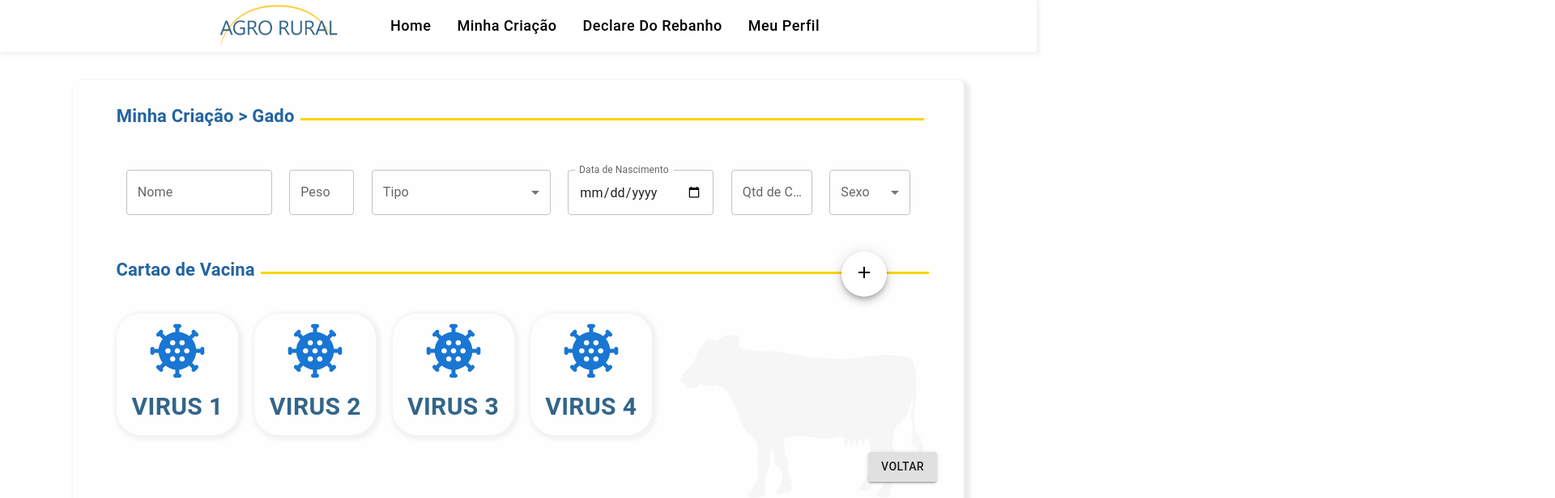
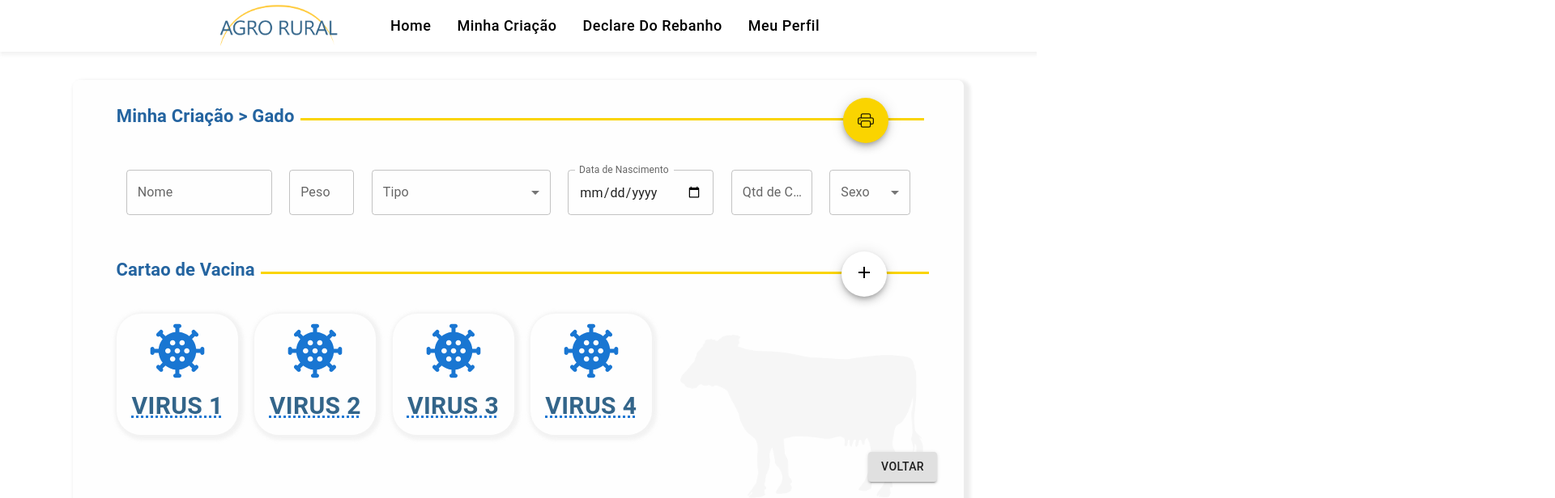
Before and after one commit to tccwebrural/Reac-tcc, a React (Create React App) app: page /infoGado/meuGado in a window 1280 px wide. Shown: the top 616 px of the page at 81% size, 1920 px wide, since content can reach past the window. Built offline with nearby package versions, Linux system fonts and the light colour scheme.

Commit message:
Correção de Bug nas telas Meu Gado e Form Vacina

```diff
--- a/src/modules/cadastroVacina/CadastroVacina.tsx
+++ b/src/modules/cadastroVacina/CadastroVacina.tsx
@@ -75,7 +75,7 @@ const CadastroVacina = (): ReactElement => {
               <div id="Block-VaccineIcons">
                 <fieldset id="FieldVaccineIcons">
                   <abbr title="Vacina contra doenças">
-                  <VaccinesIcon style={{fontSize:75,marginTop:10, marginLeft:35}}/>
+                    <VaccinesIcon style={{ fontSize: 75, marginTop: 10, marginLeft: 35 }} />
                   </abbr>
                   <p id="VacinaIcon-Txt">Vacina</p>
                   <Checkbox
@@ -120,7 +120,7 @@ const CadastroVacina = (): ReactElement => {
                     Cancelar
                   </Button>
 
-                    <Button variant="contained" color="success" sx={{paddingTop:2.2,paddingBottom:2.2,}}>
+                  <Button variant="contained" color="success" sx={{ paddingTop: 2.2, paddingBottom: 2.2, }}>
                     Adicionar
                   </Button>
                 </Grid>
--- a/src/modules/infoGado/formVacina.tsx
+++ b/src/modules/infoGado/formVacina.tsx
@@ -2,10 +2,8 @@ import { Box, Button, Checkbox, Container, Fab, FormControl, Grid, InputLabel, M
 import React, { ReactElement } from "react";
 import { BsPrinter } from "react-icons/bs";
 import { MdCoronavirus } from "react-icons/md";
+import { Link } from "react-router-dom";
 import "./formVacina.css"
-import { Link } from "react-router-dom";
-
-
 
 function imprimir() {
     window.print();
@@ -14,19 +12,16 @@ function imprimir() {
 const formVacina = (): ReactElement => {
     return (<>
         <Container sx={{ flexGrow: 1, display: "flex", justifyContent: "center" }}>
-            <Box sx={{ flexGrow: 1, display: "flex", justifyContent: "center" }}>
             <div id="blocoGeralVacina">
                 <section>
                     <div id="blocoTitulo-criacao">
                         <h2 id="blocoTituloTxt-criacao">Minha Criação &gt; Gado</h2>
                         <span id="blocoTituloLine-criacao">
-                                <Fab id="printIcon">
-                                    <button id="btPrintIcon" type="submit" onClick={imprimir}>
                             <abbr title="Imprimir">
+                                <Fab id="icone" onClick={imprimir}>
                                     <BsPrinter size={20} />
+                                </Fab>
                             </abbr>
-                                    </button>
-                                </Fab>
                         </span>
                     </div>
 
@@ -159,13 +154,11 @@ const formVacina = (): ReactElement => {
                             </Box>
                         </div>
                         <div id="blocoVacinas">
-                                <abbr title="Dados da Vacina">
                             <Grid id="vacinas">
-                                        <MdCoronavirus size={80} style={{}} />
+                                <MdCoronavirus size={75} />
                                 <h1>Virus 1</h1>
-                                        <Checkbox sx={{ fontSize: 28 }} />
+                                <Checkbox />
                             </Grid>
-                                </abbr>
                         </div>
                     </div>
                     <div id="button">
@@ -178,7 +171,6 @@ const formVacina = (): ReactElement => {
                     </div>
                 </section>
             </div>
-            </Box>
         </Container>
     </>)
 }
--- a/src/modules/infoGado/meuGado.css
+++ b/src/modules/infoGado/meuGado.css
@@ -148,3 +148,10 @@
     right: 0;
     bottom: 0;
 }
+
+#icone{
+    background-color: var(--cor007);
+    position: relative;
+    left: 670px;
+    bottom: 25px;
+}
--- a/src/modules/infoGado/meuGado.tsx
+++ b/src/modules/infoGado/meuGado.tsx
@@ -6,9 +6,6 @@ import { BsPrinter } from "react-icons/bs";
 import { Link } from "react-router-dom";
 import AddIcon from "@mui/icons-material/Add";
 import vaca1 from "../../imagens/vaca1.png";
-import vaca2 from "../../imagens/vaca2.png";
-import vaca3 from "../../imagens/vaca3.png";
-import vaca4 from "../../imagens/vaca4.png";
 
 
 function imprimir() {
@@ -26,13 +23,11 @@ const meuGado = (): ReactElement => {
                     <div id="blocoTitulo-criacao">
                         <h2 id="blocoTituloTxt-criacao">Minha Criação &gt; Gado</h2>
                         <span id="blocoTituloLine-criacao">
-                            <Fab id="printIcon">
-                                <button id="btPrintIcon" type="submit" onClick={imprimir}>
-                                    <abbr title="Imprimir">
-                                        <BsPrinter size={20} />
-                                    </abbr>
-                                </button>
-                            </Fab>
+                            <abbr title="Imprimir">
+                                <Fab id="icone" onClick={imprimir}>
+                                    <BsPrinter size={20} />
+                                </Fab>
+                            </abbr>
                         </span>
                     </div>
 
@@ -124,28 +119,30 @@ const meuGado = (): ReactElement => {
                         </div>
 
                         <div id="blocoVacinas">
+
+                                <Grid id="vacinas">
+                                    <Button component={Link} to="/infoGado/formVacina" sx={{ display: "flex", flexDirection: "column" }}>
+                                        <MdCoronavirus size={80} style={{}} />
+                                        <abbr title="Detalhes da vacina"> <h1>Virus 1</h1></abbr>
+                                    </Button>
+                                </Grid>
+
                             <Grid id="vacinas">
                                 <Button component={Link} to="/infoGado/formVacina" sx={{ display: "flex", flexDirection: "column" }}>
                                     <MdCoronavirus size={80} style={{}} />
-                                    <h1>Virus 1</h1>
+                                    <abbr title="Detalhes da vacina"> <h1>Virus 2</h1></abbr>
                                 </Button>
                             </Grid>
                             <Grid id="vacinas">
                                 <Button component={Link} to="/infoGado/formVacina" sx={{ display: "flex", flexDirection: "column" }}>
                                     <MdCoronavirus size={80} style={{}} />
-                                    <h1>Virus 2</h1>
+                                    <abbr title="Detalhes da vacina"> <h1>Virus 3</h1></abbr>
                                 </Button>
                             </Grid>
                             <Grid id="vacinas">
                                 <Button component={Link} to="/infoGado/formVacina" sx={{ display: "flex", flexDirection: "column" }}>
                                     <MdCoronavirus size={80} style={{}} />
-                                    <h1>Virus 3</h1>
-                                </Button>
-                            </Grid>
-                            <Grid id="vacinas">
-                                <Button component={Link} to="/infoGado/formVacina" sx={{ display: "flex", flexDirection: "column" }}>
-                                    <MdCoronavirus size={80} style={{}} />
-                                    <h1>Virus 4</h1>
+                                    <abbr title="Detalhes da vacina"> <h1>Virus 4</h1></abbr>
                                 </Button>
                             </Grid>
                         </div>
```
Also changed, not shown: src/modules/infoGado/formVacina.css (line endings or trailing spaces). Lines whose indentation alone changed are shown as unchanged.
